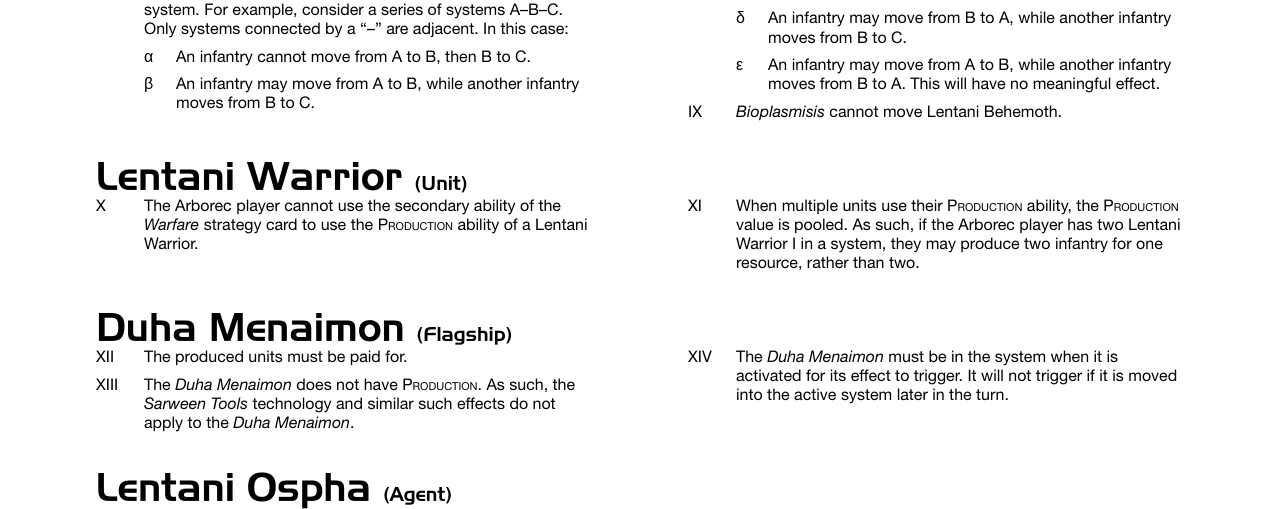
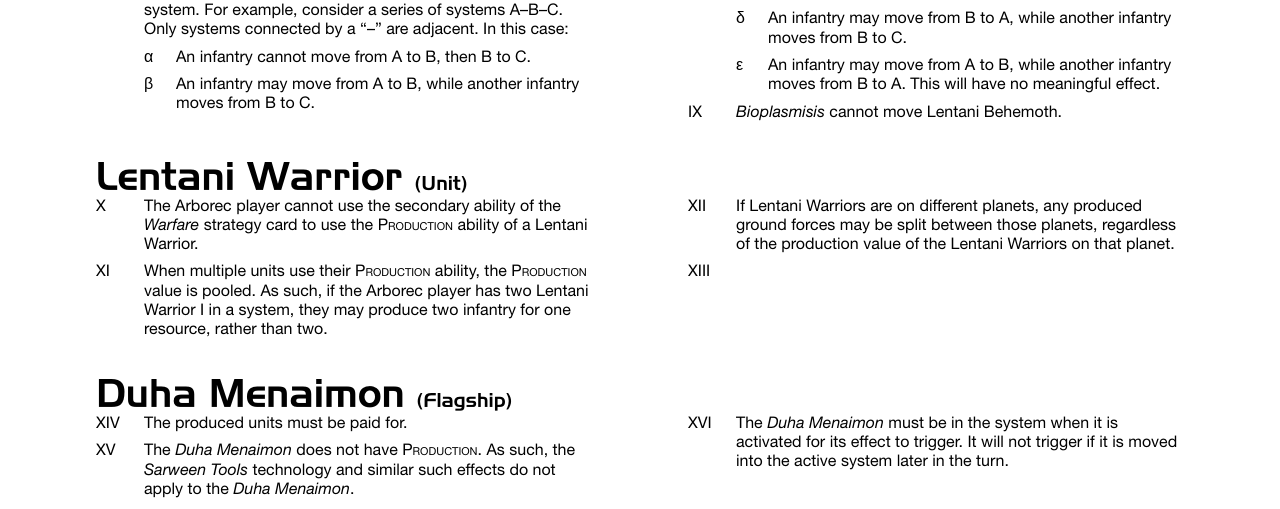
Before and after one commit to bradleysigma/tirules, a PHP site: page /F_arborec.php in a window 1280 px wide. Shown: the part 713-1222 px from the top of the page. Run offline with PHP 8.4, Linux system fonts and the light colour scheme.

Commit message:
Update F_arborec.php

```diff
--- a/F_arborec.php
+++ b/F_arborec.php
@@ -33,6 +33,7 @@
     <ol class="note">
     <li>The Arborec player cannot use the secondary ability of the <i>Warfare</i> strategy card to use the <sc>Production</sc> ability of a Lentani Warrior.</li>
     <li>When multiple units use their <sc>Production</sc> ability, the <sc>Production</sc> value is pooled. As such, if the Arborec player has two Lentani Warrior I in a system, they may produce two infantry for one resource, rather than two.</li>
+    <li>If Lentani Warriors are on different planets, any produced ground forces may be split between those planets, regardless of the production value of the Lentani Warriors on that planet.<li>
     </ol>
 
 <h1>Duha Menaimon <sub>(Flagship)</sub></h1>
```
